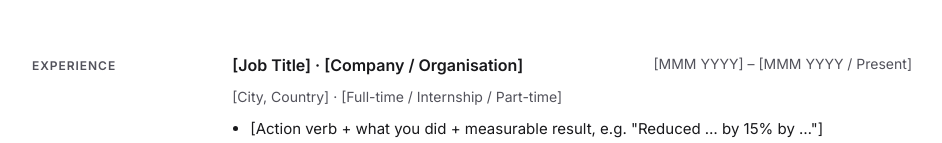
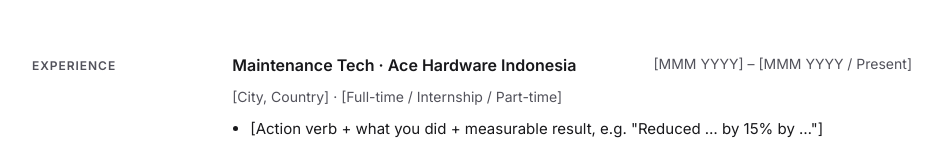
Before and after one commit to hafizhalramzy/hafizhalramzy.github.io, a plain HTML site: page index.html in a window 1280 px wide. Shown: the part 599-742 px from the top of the page, without its empty margins (168-1110 px from the left). Drawn offline with Linux system fonts and the light colour scheme.

Commit message:
Update index.html

```diff
--- a/index.html
+++ b/index.html
@@ -50,7 +50,7 @@ li{margin:0 0 6px}
 <div style="flex: 999 1 480px; min-width: 0; display: flex; flex-direction: column; gap: 32px">
 <div style="display: flex; flex-direction: column; gap: 8px">
 <div style="display: flex; flex-wrap: wrap; justify-content: space-between; gap: 4px 16px">
-<h3 style="margin: 0; font-size: 16px; font-weight: 600">[Job Title] · [Company / Organisation]</h3>
+<h3 style="margin: 0; font-size: 16px; font-weight: 600">Maintenance Tech · Ace Hardware Indonesia</h3>
 <span style="font-size: 14px; color: #52525B">[MMM YYYY] – [MMM YYYY / Present]</span>
 </div>
 <span style="font-size: 14px; color: #52525B">[City, Country] · [Full-time / Internship / Part-time]</span>
```
